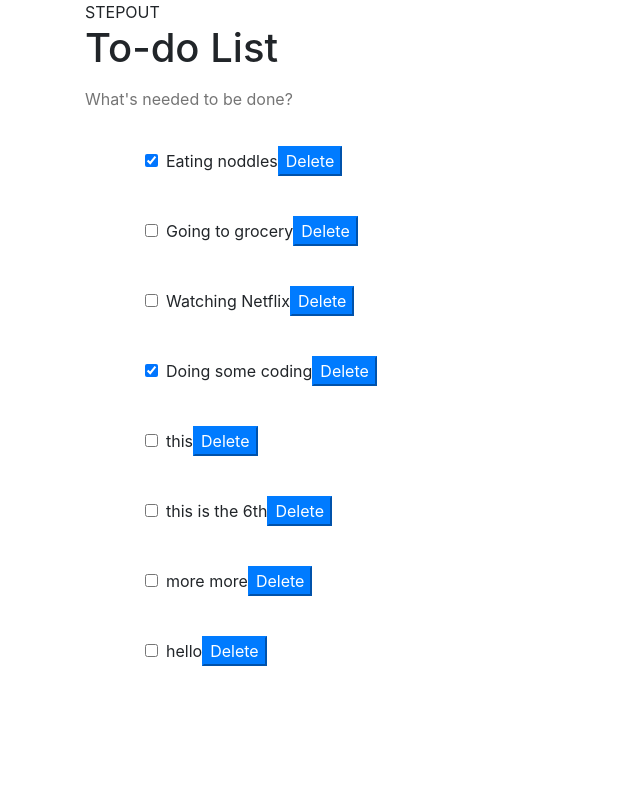
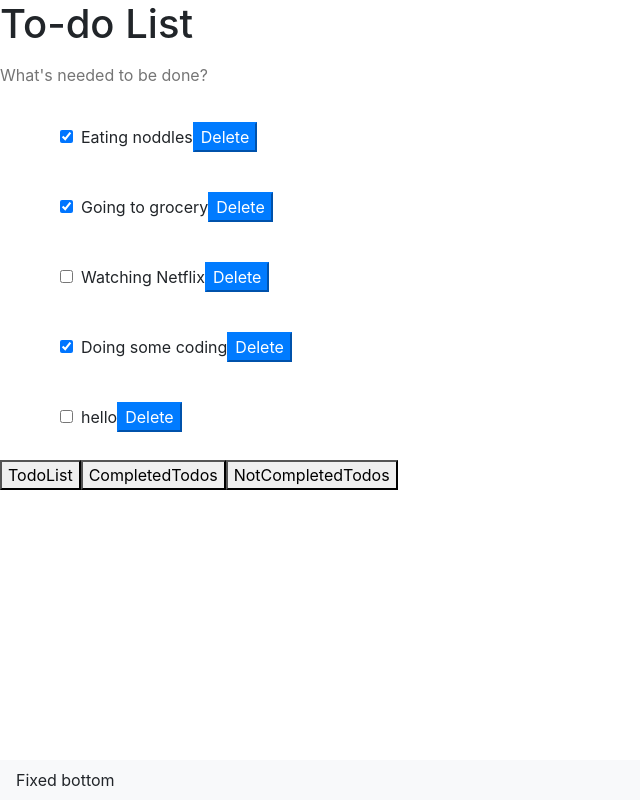
Before and after one commit to giangle0411/todo-app, a React (Create React App) app: page / in a window 1280 px wide. Shown: the whole page, without its empty margins (0-640 px from the left). Built offline with nearby package versions, Linux system fonts and the light colour scheme; data requests are answered from the project's data file.

Commit message:
Update CRUD, List Todos

```diff
--- a/db.json
+++ b/db.json
@@ -7,7 +7,7 @@
     },
     {
       "name": "Going to grocery",
-      "completed": false,
+      "completed": true,
       "id": 2
     },
     {
@@ -21,24 +21,9 @@
       "completed": true
     },
     {
-      "name": "this",
+      "name": "hello",
       "completed": false,
       "id": 5
-    },
-    {
-      "name": "this is the 6th",
-      "completed": false,
-      "id": 6
-    },
-    {
-      "name": "more more",
-      "completed": false,
-      "id": 7
-    },
-    {
-      "name": "hello",
-      "completed": false,
-      "id": 8
     }
   ],
   "category": [
--- a/package.json
+++ b/package.json
@@ -13,6 +13,7 @@
     "react": "^16.13.1",
     "react-dom": "^16.13.1",
     "react-redux": "^7.2.0",
+    "react-router-dom": "^5.2.0",
     "react-scripts": "3.4.1",
     "reactstrap": "^8.5.1",
     "redux": "^4.0.5",
--- a/src/components/App.js
+++ b/src/components/App.js
@@ -1,17 +1,53 @@
 import React, { Component } from 'react'
 import AppHeader from './AppHeader/AppHeader'
-import AppBody from './AppBody/AppBody'
-import todo from '../todo'
+import AddNewTodo from './AppBody/AddNewTodo'
+import TodoList from './AppBody/TodoList'
+import CompletedTodos from './CompletedTodos'
+import NotCompletedTodos from './NotCompletedTodos'
+import AppFooter from './AppFooter/AppFooter'
 
 export default class App extends Component {
-  state = { todos: todo }
+  state = { component: 'TodoList' }
+
+  renderComponent() {
+    switch (this.state.component) {
+      case 'TodoList':
+        return <TodoList />
+      case 'CompletedTodos':
+        return <CompletedTodos />
+      case 'NotCompletedTodos':
+        return <NotCompletedTodos />
+      default:
+        return <div>No todos found</div>
+    }
+  }
+
+  showComponent = (componentName) => {
+    this.setState({ component: componentName })
+  }
+
+  renderButton() {
+    return (
+      <div>
+        <button onClick={() => this.showComponent('TodoList')}>TodoList</button>
+        <button onClick={() => this.showComponent('CompletedTodos')}>
+          CompletedTodos
+        </button>
+        <button onClick={() => this.showComponent('NotCompletedTodos')}>
+          NotCompletedTodos
+        </button>
+      </div>
+    )
+  }
 
   render() {
     return (
-      <div className="container">
-        STEPOUT
+      <div>
         <AppHeader />
-        <AppBody todos={this.state.todos} />
+        <AddNewTodo />
+        {this.renderComponent()}
+        <AppFooter />
+        {this.renderButton()}
       </div>
     )
   }
--- a/src/components/AppBody/AppBody.js
+++ b/src/components/AppBody/AppBody.js
@@ -6,7 +6,7 @@ const AppBody = (props) => {
   return (
     <div>
       <AddNewTodo />
-      <TodoList todos={props.todos} />
+      <TodoList />
     </div>
   )
 }
--- a/src/components/AppBody/TodoList.js
+++ b/src/components/AppBody/TodoList.js
@@ -8,44 +8,10 @@ class TodoList extends Component {
     this.props.fetchTodos()
   }
 
-  onSubmit = (formValues) => {}
-
-  renderList() {
+  render() {
     return this.props.todos.map((todo) => {
-
-      return (
-        <TodoItem key={todo.id} todoItem={todo} />
-      )
+      return <TodoItem key={todo.id} todoItem={todo} />
     })
-  }
-
-  renderCompleted() {
-    return this.props.todos.map((todo) => {
-      if (todo.completed === true) {
-        const check = todo.completed
-        return (<div key={todo.id}>
-          <ul className="list-group-flush">
-            <li className="list-group-item">
-              <input
-                className="mr-2"
-                type="checkbox"
-                value={todo.completed}
-                checked={todo.completed}
-                onChange={(e) => this.props.editTodo(todo.id, {"completed": !check})}
-              />
-              {todo.name}
-
-              <button className="btn-xs btn-primary" onClick={e=> this.props.deleteTodo(todo.id)} >Delete</button>
-            </li>
-          </ul>
-        </div>)
-      }
-      return null
-    })
-  }
-
-  render() {
-    return <div>{this.renderList()}</div>
   }
 }
 const mapStateToProps = (state) => {
@@ -54,4 +20,6 @@ const mapStateToProps = (state) => {
   }
 }
 
-export default connect(mapStateToProps, { fetchTodos, editTodo, deleteTodo })(TodoList)
+export default connect(mapStateToProps, { fetchTodos, editTodo, deleteTodo })(
+  TodoList
+)
--- a/src/components/AppFooter/AppFooter.js
+++ b/src/components/AppFooter/AppFooter.js
@@ -0,0 +1,9 @@
+import React from 'react'
+
+export default function AppFooter() {
+  return (
+    <nav className="navbar fixed-bottom navbar-light bg-light">
+      Fixed bottom
+    </nav>
+  )
+}
--- /dev/null
+++ b/src/components/CompletedTodos.js
@@ -0,0 +1,26 @@
+import React, { Component } from 'react'
+import { connect } from 'react-redux'
+import { fetchTodos } from '../actions'
+import TodoItem from '../components/AppBody/TodoItem'
+
+class CompletedTodos extends Component {
+  componentDidMount() {
+    this.props.fetchTodos()
+  }
+
+  render() {
+    return this.props.todos.map((todo) => {
+      if (todo.completed === true) {
+        return <TodoItem key={todo.id} todoItem={todo} />
+      }
+      return null
+    })
+  }
+}
+const mapStateToProps = (state) => {
+  return {
+    todos: Object.values(state.todos),
+  }
+}
+
+export default connect(mapStateToProps, { fetchTodos })(CompletedTodos)
--- /dev/null
+++ b/src/components/NotCompletedTodos.js
@@ -0,0 +1,26 @@
+import React, { Component } from 'react'
+import { connect } from 'react-redux'
+import { fetchTodos } from '../actions'
+import TodoItem from '../components/AppBody/TodoItem'
+
+class NotCompletedTodos extends Component {
+  componentDidMount() {
+    this.props.fetchTodos()
+  }
+
+  render() {
+    return this.props.todos.map((todo) => {
+      if (todo.completed === false) {
+        return <TodoItem key={todo.id} todoItem={todo} />
+      }
+      return null
+    })
+  }
+}
+const mapStateToProps = (state) => {
+  return {
+    todos: Object.values(state.todos),
+  }
+}
+
+export default connect(mapStateToProps, { fetchTodos })(NotCompletedTodos)
```
Also changed, not shown: 1 other file (tests, documents, lock files or other folders).
